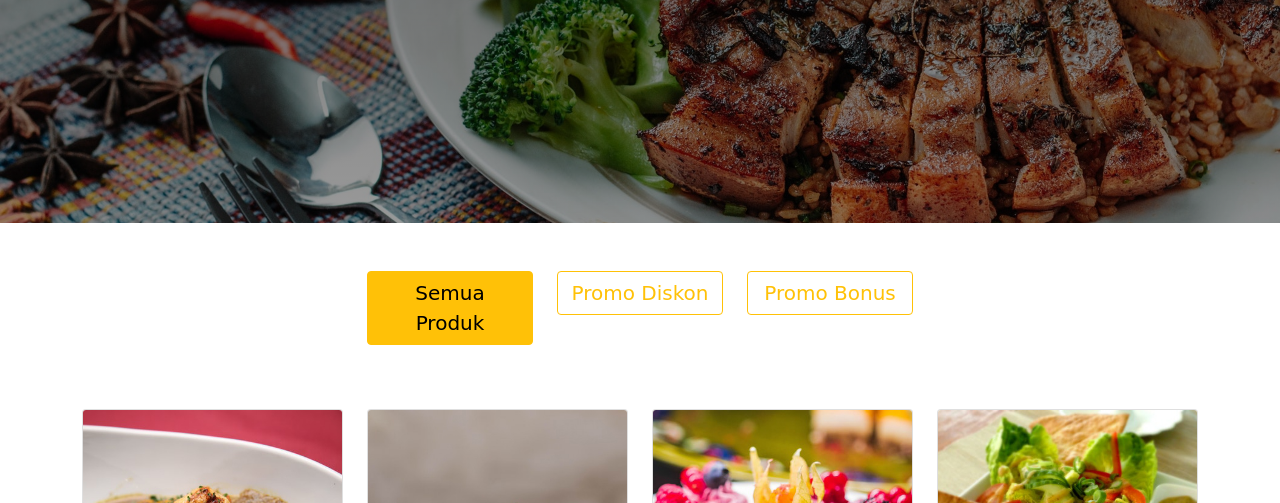
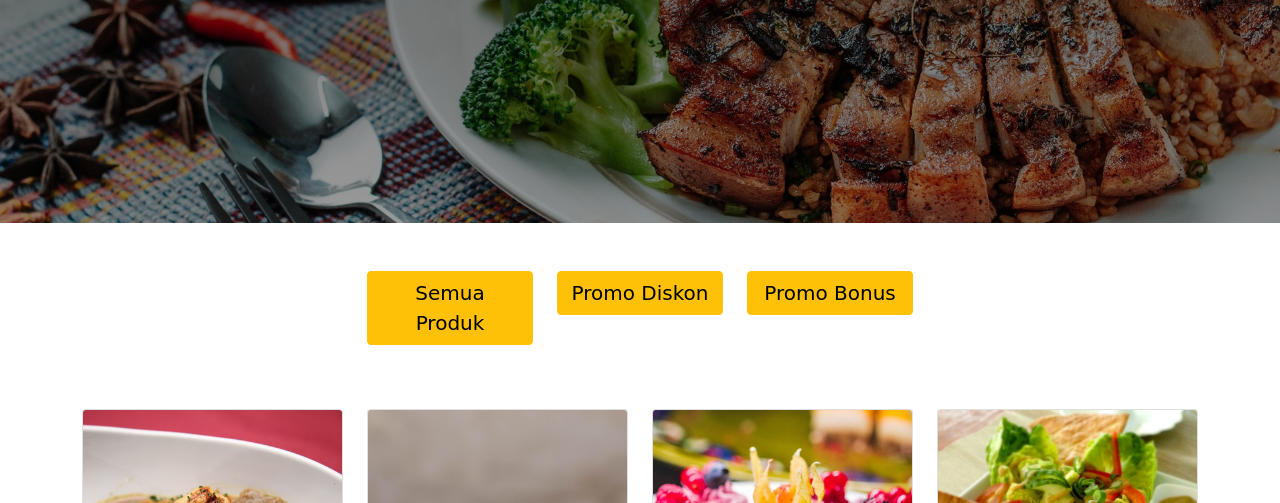
Before and after one commit to talithaft/kenyangin, a plain HTML site: page promo.html in a window 1280 px wide. Shown: the part 297-800 px from the top of the page. Drawn offline with nearby package versions, Linux system fonts and the light colour scheme.

Commit message:
Update promo.html

```diff
--- a/promo.html
+++ b/promo.html
@@ -58,11 +58,11 @@
                         class="btn btn-outline-warning w-100 fs-5 active">Semua Produk</button>
                 </div>
                 <div class="col-sm-4 col-md-3 col-lg-2 mb-3">
-                    <button id="diskonPromoBtn" onclick="showDiskon()" class="btn btn-outline-warning w-100 fs-5">Promo
+                    <button id="diskonPromoBtn" onclick="showDiskon()" class="btn btn-outline-warning w-100 fs-5 active">Promo
                         Diskon</button>
                 </div>
                 <div id="bonusPromoBtn" onclick="showBonus()" class="col-sm-4 col-md-3 col-lg-2 mb-3">
-                    <button class="btn btn-outline-warning w-100 fs-5">Promo Bonus</button>
+                    <button class="btn btn-outline-warning w-100 fs-5 active">Promo Bonus</button>
                 </div>
             </div>
 
```
